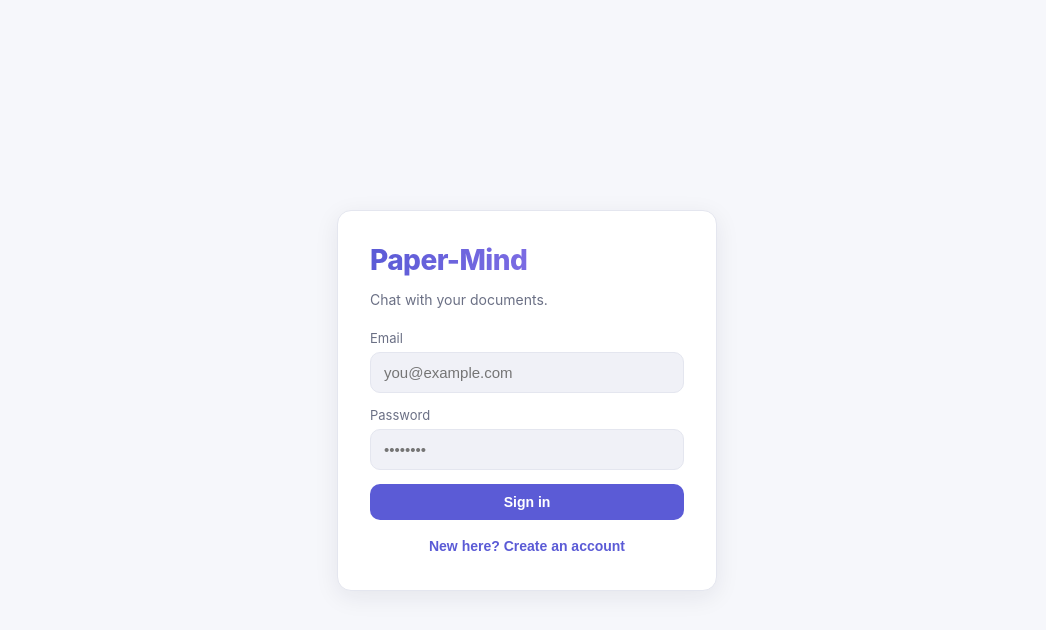
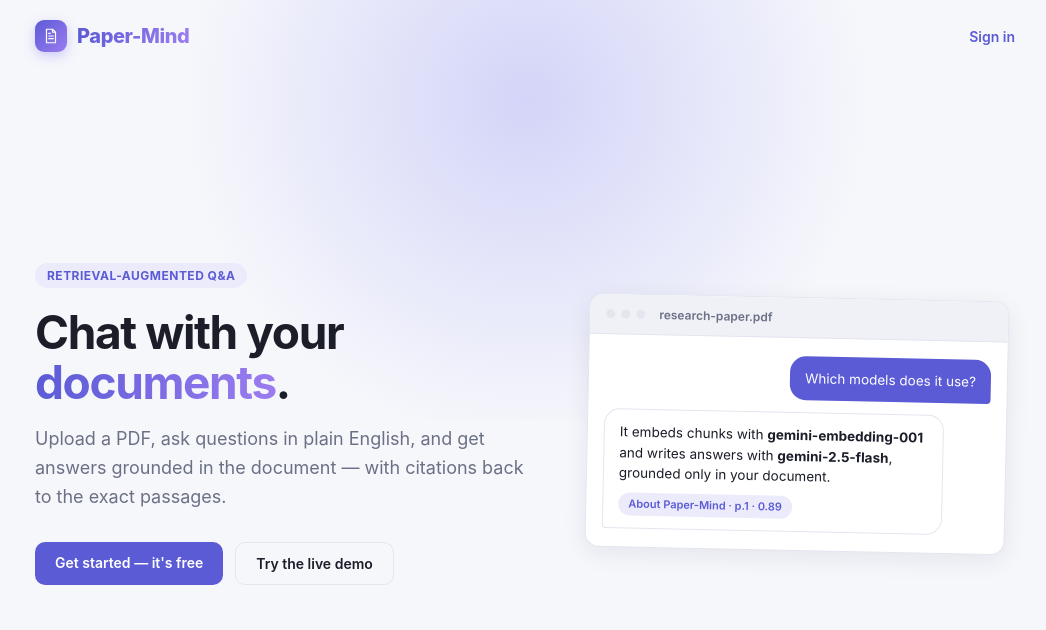
Before and after one commit to ahmad-zaman123/Paper-Mind, a React (Vite) app in the folder Frontend/: page / in a window 1280 px wide. Before the commit this address led to /login. Shown: the top 630 px of the page, without its empty margins (113-1159 px from the left). Built offline with nearby package versions, Linux system fonts and the light colour scheme; no server answers.

Commit message:
Add landing page with product preview and password reveal toggle

```diff
--- a/Frontend/src/App.jsx
+++ b/Frontend/src/App.jsx
@@ -1,6 +1,7 @@
 import { Navigate, Route, Routes } from "react-router-dom";
 
 import { isAuthenticated } from "./api.js";
+import Landing from "./pages/Landing.jsx";
 import Login from "./pages/Login.jsx";
 import Dashboard from "./pages/Dashboard.jsx";
 import Chat from "./pages/Chat.jsx";
@@ -13,14 +14,7 @@
   return (
     <Routes>
       <Route path="/login" element={<Login />} />
-      <Route
-        path="/"
-        element={
-          <RequireAuth>
-            <Dashboard />
-          </RequireAuth>
-        }
-      />
+      <Route path="/" element={isAuthenticated() ? <Dashboard /> : <Landing />} />
       <Route
         path="/c/:conversationId"
         element={
--- /dev/null
+++ b/Frontend/src/pages/Landing.jsx
@@ -0,0 +1,86 @@
+import { Link } from "react-router-dom";
+
+function LogoMark() {
+  return (
+    <span className="logo-mark" aria-hidden="true">
+      <svg viewBox="0 0 24 24" width="18" height="18" fill="none">
+        <path
+          d="M6 3h8l4 4v14H6V3z"
+          stroke="currentColor"
+          strokeWidth="1.6"
+          strokeLinejoin="round"
+        />
+        <path d="M14 3v4h4" stroke="currentColor" strokeWidth="1.6" strokeLinejoin="round" />
+        <path
+          d="M9 12h6M9 15.5h6M9 8.5h2"
+          stroke="currentColor"
+          strokeWidth="1.6"
+          strokeLinecap="round"
+        />
+      </svg>
+    </span>
+  );
+}
+
+export default function Landing() {
+  return (
+    <div className="landing">
+      <div className="landing-glow" aria-hidden="true" />
+
+      <header className="landing-nav">
+        <div className="landing-logo">
+          <LogoMark />
+          <span className="brand">Paper-Mind</span>
+        </div>
+        <Link to="/login" className="link-btn">
+          Sign in
+        </Link>
+      </header>
+
+      <main className="landing-hero">
+        <div className="hero-copy">
+          <span className="landing-eyebrow">Retrieval-augmented Q&amp;A</span>
+          <h1 className="landing-title">
+            Chat with your <span className="grad">documents</span>.
+          </h1>
+          <p className="landing-lede">
+            Upload a PDF, ask questions in plain English, and get answers grounded in the
+            document — with citations back to the exact passages.
+          </p>
+          <div className="landing-cta">
+            <Link to="/login" state={{ register: true }} className="btn primary">
+              Get started — it&apos;s free
+            </Link>
+            <Link to="/login" state={{ demo: true }} className="btn outline">
+              Try the live demo
+            </Link>
+          </div>
+        </div>
+
+        <div className="hero-preview" aria-hidden="true">
+          <div className="preview-card">
+            <div className="preview-head">
+              <span className="preview-dot" />
+              <span className="preview-dot" />
+              <span className="preview-dot" />
+              <span className="preview-file">research-paper.pdf</span>
+            </div>
+            <div className="preview-body">
+              <div className="bubble-row from-user">
+                <div className="bubble">Which models does it use?</div>
+              </div>
+              <div className="bubble-row from-assistant">
+                <div className="bubble">
+                  It embeds chunks with <strong>gemini-embedding-001</strong> and writes
+                  answers with <strong>gemini-2.5-flash</strong>, grounded only in your
+                  document.
+                  <span className="preview-cite">About Paper-Mind · p.1 · 0.89</span>
+                </div>
+              </div>
+            </div>
+          </div>
+        </div>
+      </main>
+    </div>
+  );
+}
--- a/Frontend/src/pages/Login.jsx
+++ b/Frontend/src/pages/Login.jsx
@@ -1,14 +1,37 @@
 import { useState } from "react";
-import { useNavigate } from "react-router-dom";
+import { useLocation, useNavigate } from "react-router-dom";
 
 import { api } from "../api.js";
 
+const DEMO_EMAIL = "demo@paper-mind.app";
+const DEMO_PASSWORD = "demo1234";
+
+function EyeIcon({ off }) {
+  return (
+    <svg viewBox="0 0 24 24" width="18" height="18" fill="none" aria-hidden="true">
+      <path
+        d="M2 12s3.5-7 10-7 10 7 10 7-3.5 7-10 7S2 12 2 12z"
+        stroke="currentColor"
+        strokeWidth="1.6"
+        strokeLinecap="round"
+        strokeLinejoin="round"
+      />
+      <circle cx="12" cy="12" r="3" stroke="currentColor" strokeWidth="1.6" />
+      {off && (
+        <path d="M4 4l16 16" stroke="currentColor" strokeWidth="1.6" strokeLinecap="round" />
+      )}
+    </svg>
+  );
+}
+
 export default function Login() {
   const navigate = useNavigate();
-  const [isRegister, setIsRegister] = useState(false);
-  const [email, setEmail] = useState("");
+  const { state } = useLocation();
+  const [isRegister, setIsRegister] = useState(Boolean(state?.register));
+  const [email, setEmail] = useState(state?.demo ? DEMO_EMAIL : "");
   const [fullName, setFullName] = useState("");
-  const [password, setPassword] = useState("");
+  const [password, setPassword] = useState(state?.demo ? DEMO_PASSWORD : "");
+  const [showPassword, setShowPassword] = useState(false);
   const [error, setError] = useState("");
   const [busy, setBusy] = useState(false);
 
@@ -60,14 +83,25 @@
 
         <label className="field">
           <span>Password</span>
+          <div className="input-wrap">
             <input
-            type="password"
+              type={showPassword ? "text" : "password"}
               required
               minLength={8}
               value={password}
               onChange={(e) => setPassword(e.target.value)}
               placeholder="••••••••"
             />
+            <button
+              type="button"
+              className="reveal-btn"
+              onClick={() => setShowPassword((visible) => !visible)}
+              aria-label={showPassword ? "Hide password" : "Show password"}
+              title={showPassword ? "Hide password" : "Show password"}
+            >
+              <EyeIcon off={showPassword} />
+            </button>
+          </div>
         </label>
 
         {error && <div className="error-banner">{error}</div>}
--- a/Frontend/src/styles.css
+++ b/Frontend/src/styles.css
@@ -151,6 +151,35 @@
 }
 .field input:focus {
   border-color: var(--accent);
+}
+.input-wrap {
+  position: relative;
+  display: flex;
+}
+.input-wrap input {
+  flex: 1;
+  padding-right: 44px;
+}
+.reveal-btn {
+  position: absolute;
+  right: 6px;
+  top: 50%;
+  transform: translateY(-50%);
+  display: inline-flex;
+  align-items: center;
+  justify-content: center;
+  width: 32px;
+  height: 32px;
+  border: none;
+  border-radius: 8px;
+  background: transparent;
+  color: var(--muted);
+  cursor: pointer;
+  transition: color 0.15s, background 0.15s;
+}
+.reveal-btn:hover {
+  color: var(--accent);
+  background: var(--surface);
 }
 .error-banner {
   background: var(--danger-soft);
@@ -425,3 +454,197 @@
   margin: 0 auto;
   width: calc(100% - 36px);
 }
+
+/* ---------- Landing ---------- */
+.landing {
+  position: relative;
+  min-height: 100vh;
+  display: flex;
+  flex-direction: column;
+  overflow: hidden;
+}
+.landing-glow {
+  position: absolute;
+  top: -220px;
+  left: 50%;
+  transform: translateX(-50%);
+  width: 900px;
+  height: 640px;
+  pointer-events: none;
+  background: radial-gradient(
+    circle at center,
+    rgba(123, 124, 240, 0.28),
+    rgba(123, 124, 240, 0) 62%
+  );
+  z-index: 0;
+}
+.landing-nav,
+.landing-hero {
+  position: relative;
+  z-index: 1;
+}
+.landing-nav {
+  display: flex;
+  align-items: center;
+  justify-content: space-between;
+  padding: 20px 28px;
+  max-width: 1040px;
+  margin: 0 auto;
+  width: 100%;
+}
+.landing-logo {
+  display: flex;
+  align-items: center;
+  gap: 10px;
+}
+.logo-mark {
+  display: inline-flex;
+  align-items: center;
+  justify-content: center;
+  width: 32px;
+  height: 32px;
+  border-radius: 9px;
+  color: #fff;
+  background: linear-gradient(135deg, var(--accent), #9b7cf0);
+  box-shadow: 0 4px 12px rgba(123, 124, 240, 0.35);
+}
+.landing-hero {
+  flex: 1;
+  max-width: 1040px;
+  width: 100%;
+  margin: 0 auto;
+  padding: 48px 28px 72px;
+  display: grid;
+  grid-template-columns: 1.05fr 0.95fr;
+  align-items: center;
+  gap: 48px;
+}
+.hero-copy {
+  max-width: 520px;
+}
+.landing-eyebrow {
+  display: inline-block;
+  font-size: 12px;
+  font-weight: 700;
+  letter-spacing: 0.04em;
+  text-transform: uppercase;
+  color: var(--accent);
+  background: var(--accent-soft);
+  padding: 5px 12px;
+  border-radius: 999px;
+}
+.landing-title {
+  font-size: 46px;
+  line-height: 1.08;
+  letter-spacing: -0.03em;
+  margin: 20px 0 0;
+}
+.landing-title .grad {
+  background: linear-gradient(90deg, var(--accent), #9b7cf0);
+  -webkit-background-clip: text;
+  background-clip: text;
+  color: transparent;
+}
+.landing-lede {
+  font-size: 18px;
+  line-height: 1.6;
+  color: var(--muted);
+  margin: 18px 0 0;
+}
+.landing-cta {
+  display: flex;
+  gap: 12px;
+  flex-wrap: wrap;
+  margin-top: 30px;
+}
+.landing-cta .btn {
+  text-decoration: none;
+  padding: 12px 20px;
+}
+.btn.outline {
+  background: transparent;
+  color: var(--text);
+  border: 1px solid var(--border);
+}
+.btn.outline:hover {
+  border-color: var(--accent);
+  color: var(--accent);
+}
+
+/* Chat-preview mock */
+.hero-preview {
+  display: flex;
+  justify-content: center;
+}
+.preview-card {
+  width: 100%;
+  max-width: 420px;
+  background: var(--surface);
+  border: 1px solid var(--border);
+  border-radius: var(--radius);
+  box-shadow: var(--shadow);
+  overflow: hidden;
+  transform: rotate(1.2deg);
+}
+.preview-head {
+  display: flex;
+  align-items: center;
+  gap: 6px;
+  padding: 12px 16px;
+  border-bottom: 1px solid var(--border);
+  background: var(--surface-2);
+}
+.preview-dot {
+  width: 9px;
+  height: 9px;
+  border-radius: 50%;
+  background: var(--border);
+}
+.preview-file {
+  margin-left: 8px;
+  font-size: 12px;
+  font-weight: 600;
+  color: var(--muted);
+}
+.preview-body {
+  padding: 18px 16px;
+  display: flex;
+  flex-direction: column;
+  gap: 12px;
+}
+.preview-body .bubble {
+  font-size: 13.5px;
+  max-width: 88%;
+}
+.preview-cite {
+  display: inline-block;
+  margin-top: 10px;
+  background: var(--accent-soft);
+  color: var(--accent);
+  border-radius: 999px;
+  padding: 3px 10px;
+  font-size: 11px;
+  font-weight: 600;
+}
+
+@media (max-width: 860px) {
+  .landing-hero {
+    grid-template-columns: 1fr;
+    text-align: center;
+    gap: 36px;
+    padding-top: 32px;
+  }
+  .hero-copy {
+    max-width: 560px;
+    margin: 0 auto;
+  }
+  .landing-cta {
+    justify-content: center;
+  }
+  .landing-title {
+    font-size: 36px;
+  }
+  .preview-card {
+    transform: none;
+  }
+}
```
Lines whose indentation alone changed are shown as unchanged.
